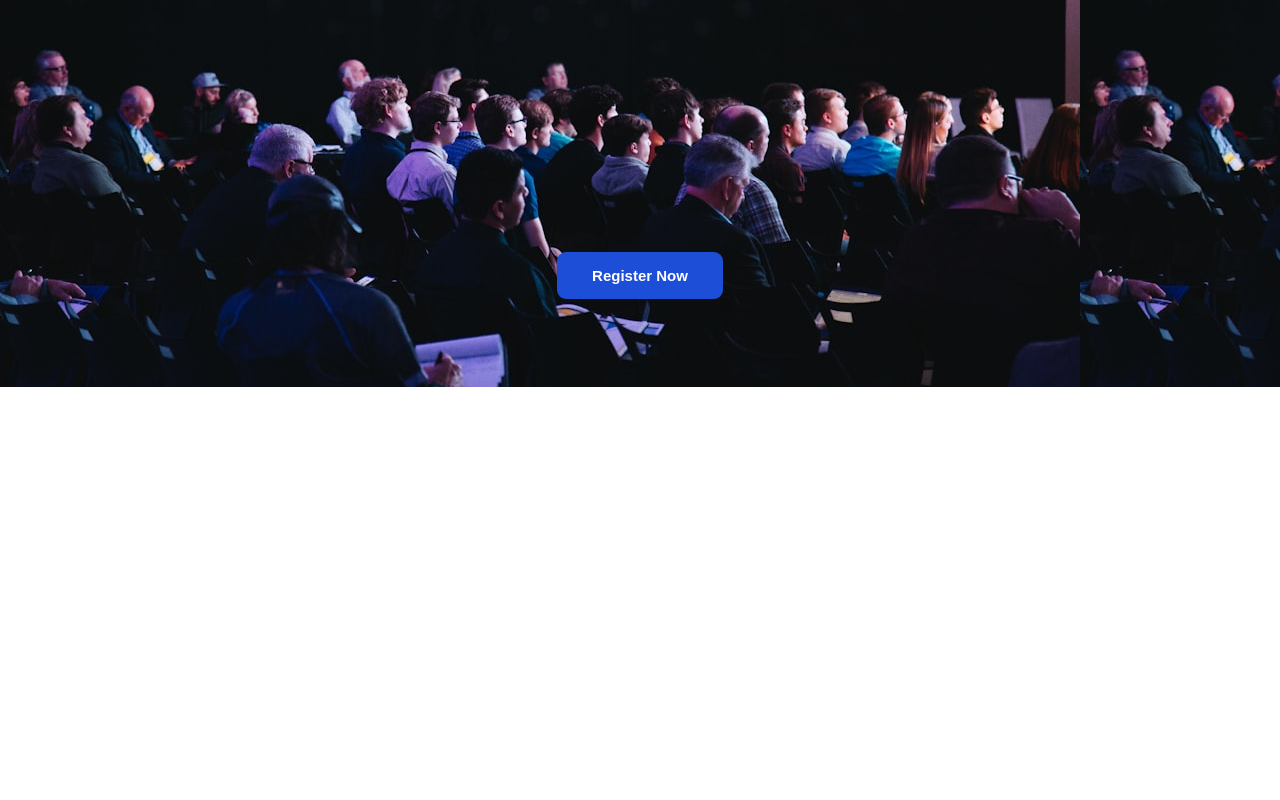
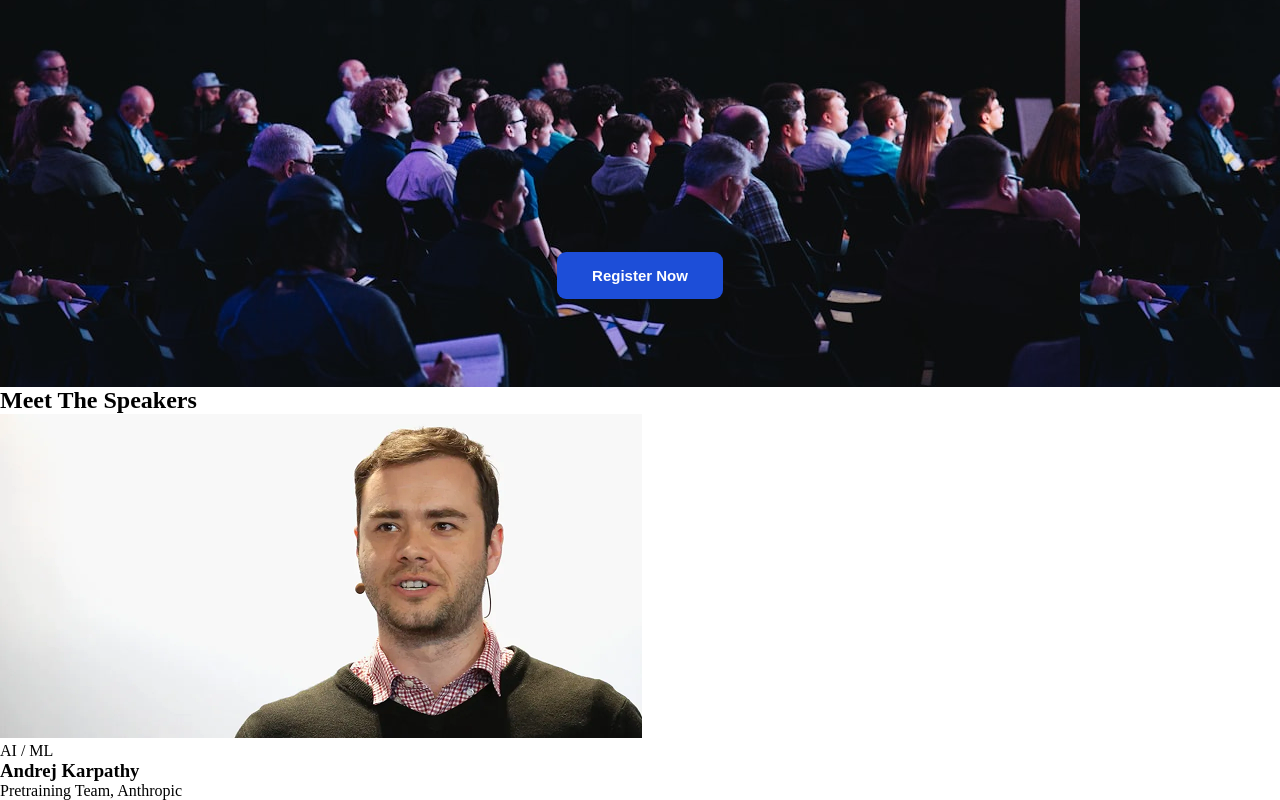
Before and after one commit to Binoy2003/DevConf-Hero-Assignment, a plain HTML site: page index.html in a window 1280 px wide. Shown: the part 337-1137 px from the top of the page. Before the commit the page ends 800 px from the top, so only its background shows below. Drawn offline with Linux system fonts and the light colour scheme.

Commit message:
added guest 1

```diff
--- a/index.html
+++ b/index.html
@@ -41,5 +41,25 @@
 </div>
       </section>
        <!-- Hero section end-->
+
+     <!-- Meet the Speakers Start -->
+      <section class="speaker-parent-container">
+        <h2>Meet The Speakers</h2>
+        <div class="speaker-guest-container">
+           <!-- 1 -->
+          <div class="guest-container">
+           <img src="./assets/andrej.png" alt="">
+           <div class="guest-info">
+           <p>AI / ML</p>
+           <h3>Andrej Karpathy</h3>
+           <p>Pretraining Team, Anthropic</p>
+           </div>
+          </div>
+          <!-- 2 -->
+
+        </div>
+      </section>
+
+      <!-- Meet the Speakers end -->
   </body>
 </html>
```
